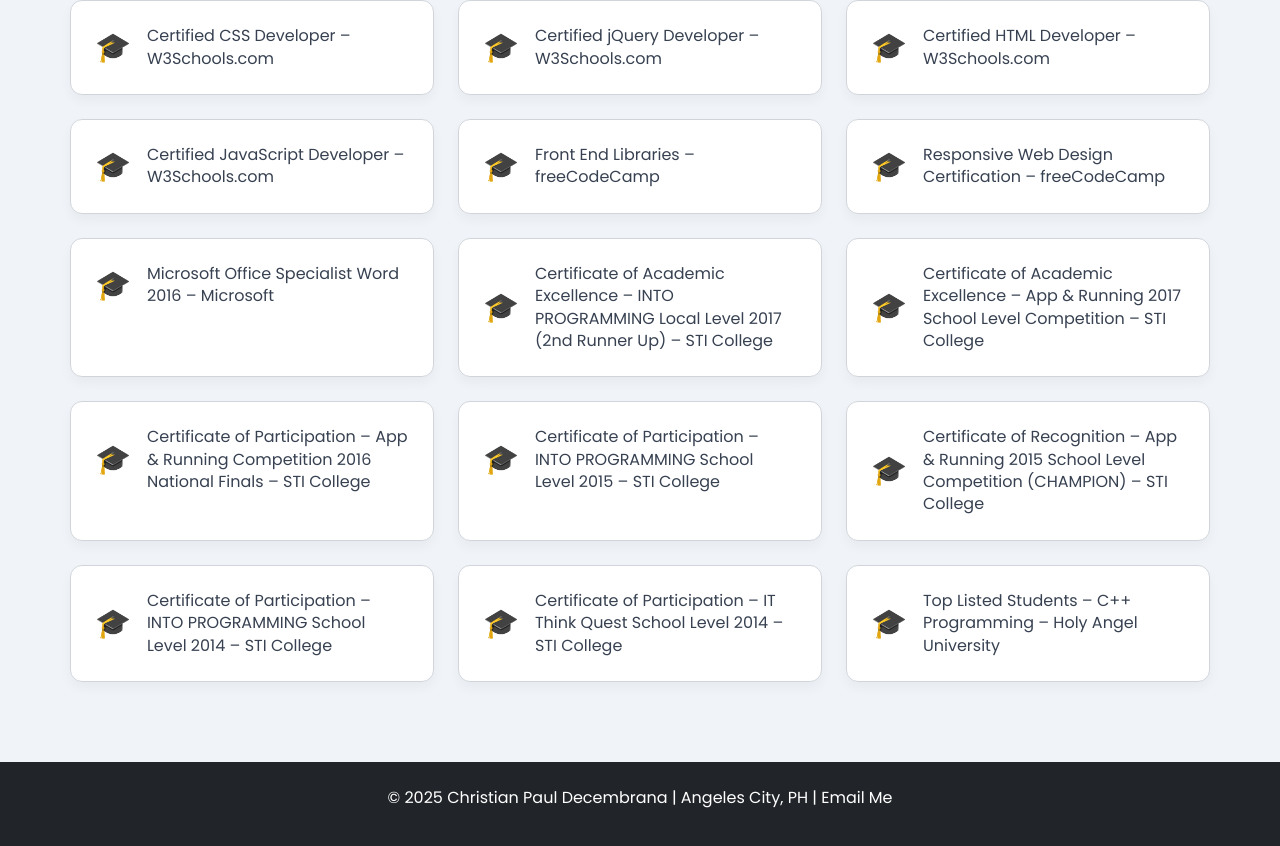
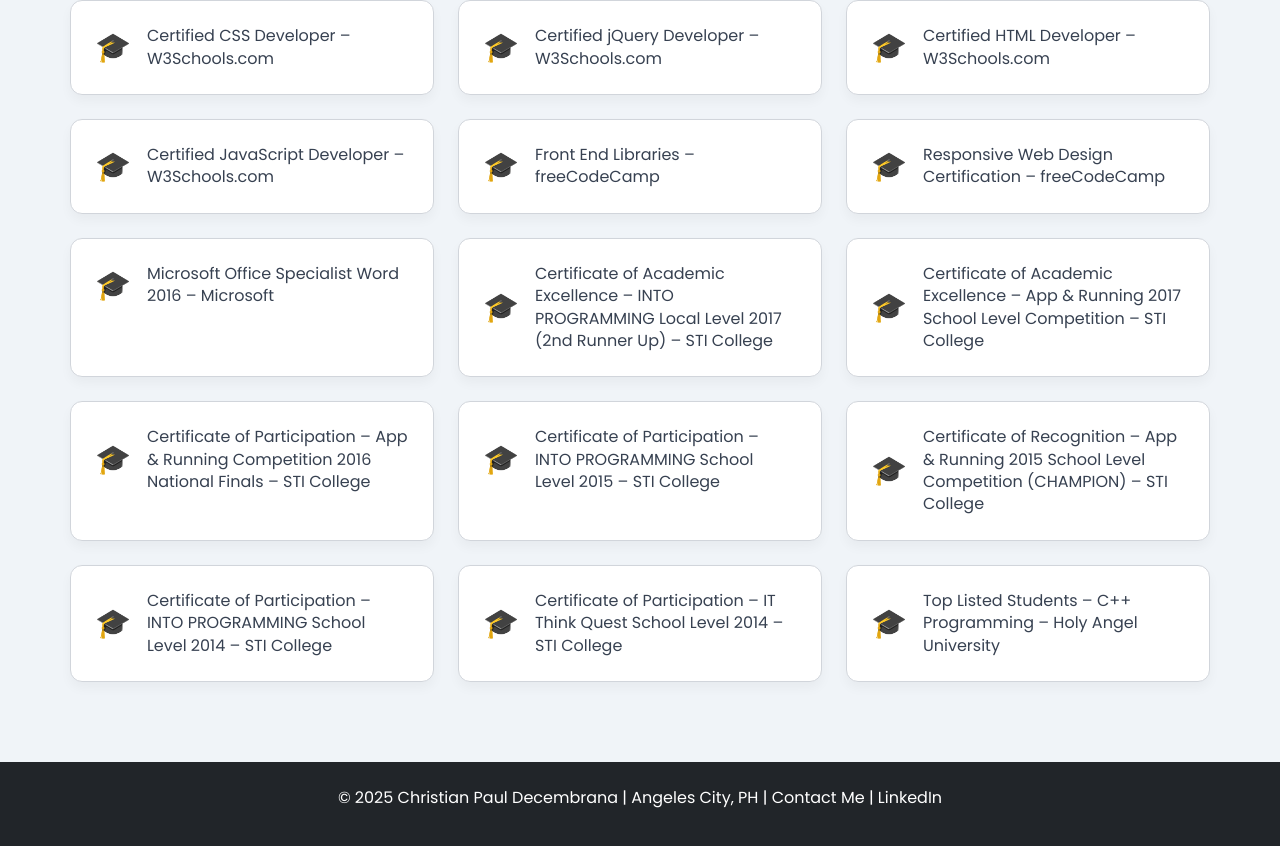
Before and after one commit to Paularity/paularityV1, a React (Vite) app: page / in a window 1280 px wide. Shown: the part 4118-4964 px from the top of the page. Built offline with nearby package versions, Linux system fonts and the light colour scheme.

Commit message:
add contact details

```diff
--- a/src/App.tsx
+++ b/src/App.tsx
@@ -145,7 +145,6 @@ export default function App(): JSX.Element {
           ))}
         </div>
       </section>
-
       <footer className="text-center p-4 bg-dark text-white fade-in">
         <p>
           &copy; 2025 Christian Paul Decembrana | Angeles City, PH |{" "}
@@ -153,7 +152,16 @@ export default function App(): JSX.Element {
             className="text-white"
             href="mailto:work.christiandecembrana@gmail.com"
           >
-            Email Me
+            Contact Me
+          </a>{" "}
+          |{" "}
+          <a
+            className="text-white"
+            href="https://linkedin.com/in/paularity"
+            target="_blank"
+            rel="noopener noreferrer"
+          >
+            LinkedIn
           </a>
         </p>
       </footer>
```
